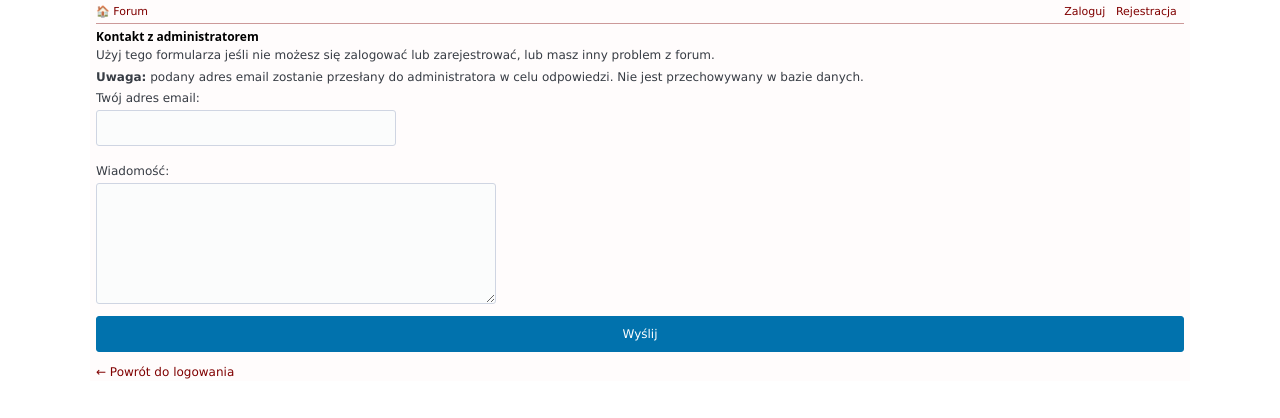
After one commit to eudahub/eudaBB, a Django app: template templates/board/contact.html in a window 1280 px wide. The commit adds this page. Shown: the top 418 px of the page. Run offline with Django 5.2, Linux system fonts and the light colour scheme; the template is opened without the code that fills it, so the values that code supplies are empty; some libraries are stand-ins or nearby versions.

Commit message:
Add contact form for unauthenticated users
- /kontakt/ — open to everyone, sends to CONTACT_FORM_RECIPIENT (admin email in .env)
- User provides plaintext email (only place in system, not stored in DB)
- Rate limit: 3 messages/hour per session (no extra dependencies)
- Link on login page alongside find_account and register

Co-Authored-By: Claude Sonnet 4.6 <noreply@anthropic.com>

```diff
--- a/board/urls.py
+++ b/board/urls.py
@@ -11,4 +11,5 @@ urlpatterns = [
     path("activate-ghost/", views.activate_ghost, name="activate_ghost"),
     path("activate/<str:token>/", views.activate_confirm, name="activate_confirm"),
     path("znajdz-konto/", views.find_account, name="find_account"),
+    path("kontakt/", views.contact, name="contact"),
 ]
--- a/config/settings.py
+++ b/config/settings.py
@@ -102,3 +102,7 @@ TOPICS_PER_PAGE = 30
 # Post content size limits
 POST_CONTENT_HARD_MAX_BYTES = 64 * 1024   # absolute technical limit
 POST_CONTENT_SOFT_MAX_BYTES = 20_000      # admin-configurable default
+
+# Contact form — jedyny plaintext email w systemie (email admina)
+CONTACT_FORM_RECIPIENT = config("CONTACT_FORM_RECIPIENT", default="")
+CONTACT_FORM_RATE_LIMIT = 3   # max wiadomości z jednego IP na godzinę
--- /dev/null
+++ b/templates/board/contact.html
@@ -0,0 +1,33 @@
+{% extends "base.html" %}
+{% block title %}Kontakt z administratorem{% endblock %}
+{% block content %}
+<h2>Kontakt z administratorem</h2>
+
+{% if sent %}
+  <p style="color:green;">Wiadomość została wysłana. Administrator odpowie na podany adres email.</p>
+{% else %}
+  <p>Użyj tego formularza jeśli nie możesz się zalogować lub zarejestrować, lub masz inny problem z forum.</p>
+  <p><strong>Uwaga:</strong> podany adres email zostanie przesłany do administratora w celu odpowiedzi. Nie jest przechowywany w bazie danych.</p>
+
+  {% if error %}
+    <p style="color:red;">{{ error }}</p>
+  {% endif %}
+
+  <form method="post">
+    {% csrf_token %}
+    <p>
+      <label>Twój adres email:<br>
+        <input type="email" name="email" required style="width:300px;">
+      </label>
+    </p>
+    <p>
+      <label>Wiadomość:<br>
+        <textarea name="message" rows="6" style="width:400px;" required></textarea>
+      </label>
+    </p>
+    <button type="submit">Wyślij</button>
+  </form>
+{% endif %}
+
+<p><a href="{% url 'login' %}">← Powrót do logowania</a></p>
+{% endblock %}
--- a/templates/registration/login.html
+++ b/templates/registration/login.html
@@ -19,6 +19,7 @@
   </form>
   <p><a href="{% url 'register' %}">Nie masz konta? Zarejestruj się.</a></p>
   <p><a href="{% url 'find_account' %}">Nie pamiętasz nicka? Podaj email → odzyskaj konto.</a></p>
+  <p><a href="{% url 'contact' %}">Problem z logowaniem? Napisz do administratora.</a></p>
 </article>
 <script>
 (function() {
```
Also changed, not shown: board/views.py (+52 -0 lines).
